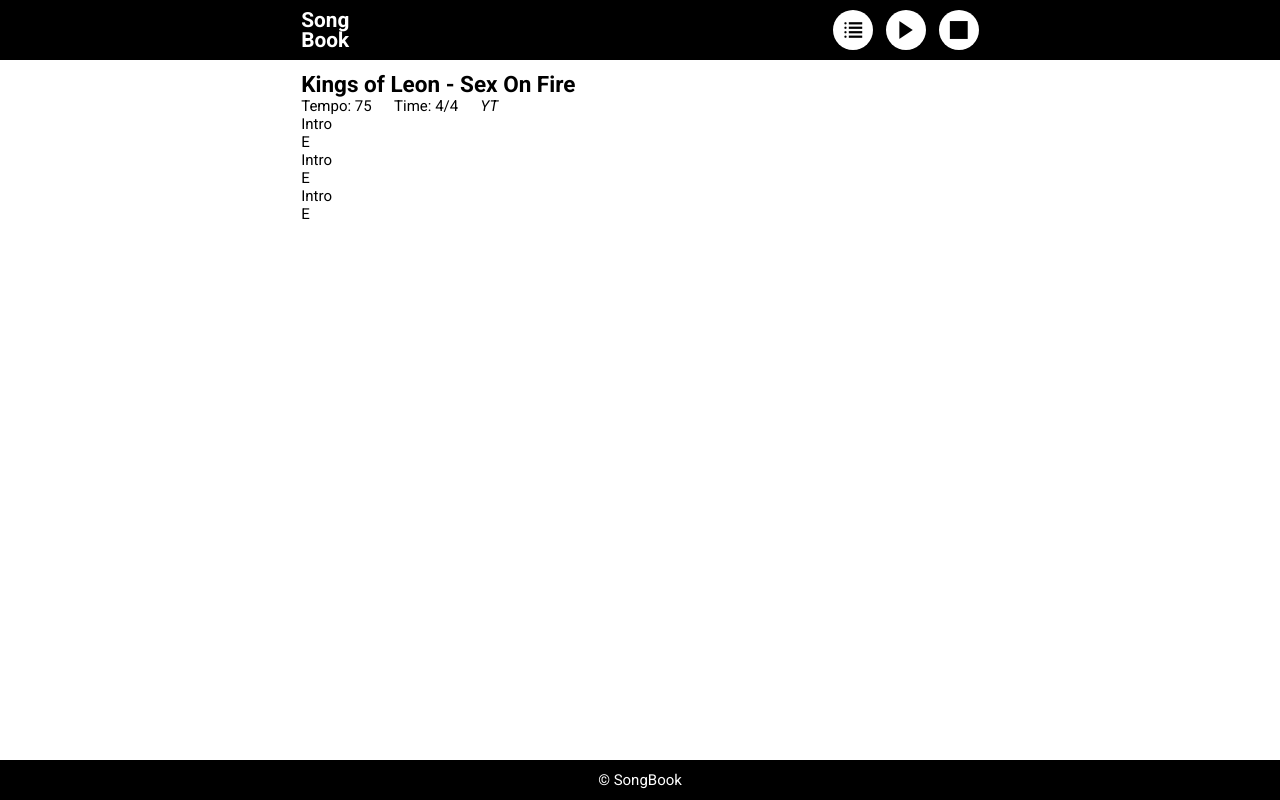
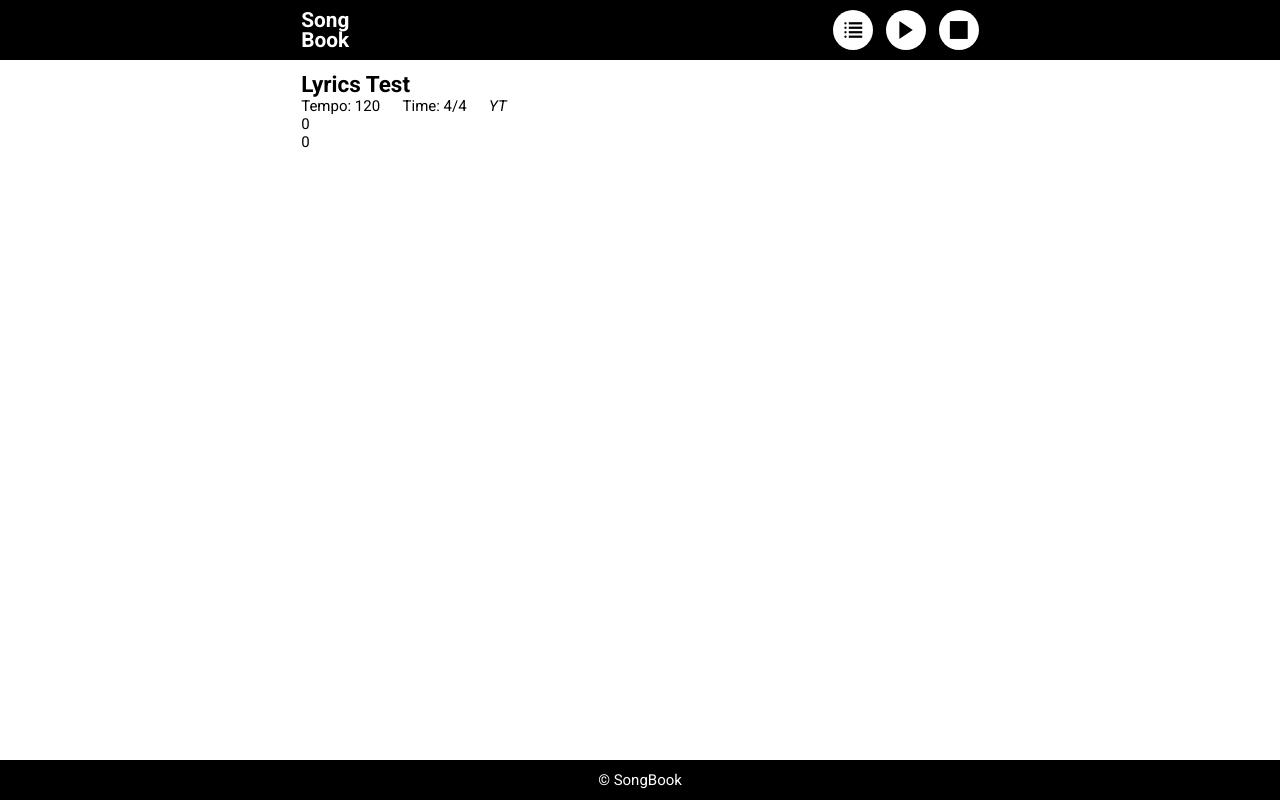
Before and after one commit to patrykkowalski0617/songbook, a React (Create React App) app: page / in a window 1280 px wide. Built offline with nearby package versions, Linux system fonts and the light colour scheme.

Commit message:
complex refactoring of counter.js. Now it stors location of all bars from lyrics json

```diff
--- a/src/components/header/Header.js
+++ b/src/components/header/Header.js
@@ -23,13 +23,13 @@
             this.props.displayLyricsList();
          },
          () => {
-            counter.toggle();
+            counter.action.toggle();
          },
          () => {
-            if (counter.clock.isRun) {
+            if (counter.isRun) {
                this.switchIcon(1);
             }
-            counter.stop();
+            counter.action.stop();
          }
       ]
    };
--- a/src/components/main/lyrics/Lyrics.js
+++ b/src/components/main/lyrics/Lyrics.js
@@ -4,29 +4,21 @@
 import counter from "../../../logic/counter";
 
 class Lyrics extends Component {
-   state = {
-      bar: 0,
-      barSet: 0
-   };
+   state = { sectionIndex: 0, barIndex: 0 };
 
    upadteLyricsBody = function() {
       this.setState({
-         bar: counter.clock.current.bar,
-         barSet: counter.clock.current.barSet
+         sectionIndex: counter.data.locationOf.currentBar[0],
+         barIndex: counter.data.locationOf.currentBar[1]
       });
    };
    upadteLyricsBody = this.upadteLyricsBody.bind(this);
 
    componentDidMount() {
-      counter.callback = this.upadteLyricsBody;
+      counter.data.callbackOn.barChange = this.upadteLyricsBody;
    }
 
    render() {
-      const text =
-         counter.lyricsData.body[this.state.barSet].text[this.state.bar];
-      const chords =
-         counter.lyricsData.body[this.state.barSet].chords[this.state.bar];
-
       return (
          <div>
             <div className="lyrics-header">
@@ -49,19 +41,17 @@
                </p>
             </div>
             <LyricsSection
-               sectionName={"previous-section"}
-               text={text}
-               chords={chords}
-            />
-            <LyricsSection
                sectionName={"current-section"}
-               text={text}
-               chords={chords}
-            />
-            <LyricsSection
-               sectionName={"next-section"}
-               text={text}
-               chords={chords}
+               text={
+                  counter.lyricsData.sections[this.state.sectionIndex].bars[
+                     this.state.barIndex
+                  ].text
+               }
+               chords={
+                  counter.lyricsData.sections[this.state.sectionIndex].bars[
+                     this.state.barIndex
+                  ].chords
+               }
             />
          </div>
       );
--- a/src/data/lyrics/kings_of_leon_-_sex_on_fire.json
+++ b/src/data/lyrics/kings_of_leon_-_sex_on_fire.json
@@ -1,119 +1,63 @@
 {
-   "title": "Kings of Leon - Sex On Fire",
+   "title": "Lyrics Test",
    "link": "https://www.youtube.com/watch?v=RF0HhrwIwp0",
-   "tempo": 75,
+   "tempo": 120,
    "time": "4/4",
-   "body": [
+   "sections": [
       {
-         "name": "intro",
-         "text": ["Intro"],
-         "chords": ["E", "E", "cis", "cis", "E", "E", "cis", "cis"]
+         "name": "test",
+         "bars": [
+            {
+               "text": "0",
+               "chords": "0"
             },
             {
-         "name": "verse",
-         "text": [
-            "Lay where you're laying",
-            "Don't make a sound",
-            "I know they're watching",
-            "They're watching"
-         ],
-         "chords": ["E", "E", "cis", "cis"]
+               "text": "0",
+               "chords": "1"
             },
             {
-         "name": "verse",
-         "text": [
-            "All the commotion",
-            "the kiddie like play",
-            "Has people talking",
-            "Talking"
-         ],
-         "chords": ["E", "E", "cis", "cis"]
+               "text": "0",
+               "chords": "2"
             },
             {
-         "name": "chorus",
-         "text": ["You", "Your sex is on fire"],
-         "chords": ["E", "E", "cis", "cis"]
+               "text": "0",
+               "chords": "3"
+            }
+         ]
       },
       {
-         "name": "verse",
-         "text": [
-            "The dark of the alley",
-            "The break of the day",
-            "Head while I'm driving",
-            "I'm driving"
-         ],
-         "chords": ["E", "E", "cis", "cis"]
+         "name": "test",
+         "bars": [
+            {
+               "text": "1",
+               "chords": "0"
             },
             {
-         "name": "verse",
-         "text": [
-            "Soft lips are open",
-            "Them knuckles are pale",
-            "Feels like you're dying",
-            "You're dying"
-         ],
-         "chords": ["E", "E", "cis", "cis"]
+               "text": "1",
+               "chords": "1"
+            }
+         ]
       },
       {
-         "name": "chorus",
-         "text": [
-            "You",
-            "Your sex is on fire",
-            "",
-            "Consumed",
-            "With what's just transpired"
-         ],
-         "chords": ["E", "E", "cis", "cis"]
+         "name": "test",
+         "bars": [
+            {
+               "text": "2",
+               "chords": "0"
             },
             {
-         "name": "verse",
-         "text": [
-            "Hot as a fever",
-            "Rattling bones",
-            "I could just taste it",
-            "Taste it"
-         ],
-         "chords": ["E", "E", "cis", "cis"]
+               "text": "2",
+               "chords": "1"
             },
             {
-         "name": "verse",
-         "text": [
-            "But it's not forever",
-            "But it's just tonight",
-            "Oh we're still the greatest",
-            "The greatest The greatest"
-         ],
-         "chords": ["E", "E", "cis", "cis"]
+               "text": "2",
+               "chords": "2"
             },
             {
-         "name": "chorus",
-         "text": ["You", "your sex is on fire"],
-         "chords": ["E", "E", "cis", "cis"]
-      },
-      {
-         "name": "chorus",
-         "text": ["You", "your sex is on fire"],
-         "chords": ["E", "E", "cis", "cis"]
-      },
-      {
-         "name": "chorus",
-         "text": ["Consumed", "With what's just transpired"],
-         "chords": ["E", "E", "cis", "cis"]
-      },
-      {
-         "name": "chorus",
-         "text": ["And you", "your sex is on fire"],
-         "chords": ["E", "E", "cis", "cis"]
-      },
-      {
-         "name": "chorus",
-         "text": ["Consumed", "With what's just transpired"],
-         "chords": ["E", "E", "cis", "cis"]
-      },
-      {
-         "name": "outro",
-         "text": ["Outro"],
-         "chords": ["E"]
+               "text": "2",
+               "chords": "3"
             }
          ]
       }
+   ]
+}
--- a/src/logic/counter.js
+++ b/src/logic/counter.js
@@ -4,112 +4,128 @@
    constructor(lyricsData, startDelay) {
       const tt = this;
 
-      this.lyricsData = lyricsData;
-      this.callback = null;
-      this.tempo = lyricsData.tempo;
-      this.timeout = function(tempo) {
-         return (60 / tempo) * 1000;
-      };
-      this.time = function() {
-         const slashIndex = lyricsData.time.search("/");
-         const meterString = lyricsData.time.substring(0, slashIndex);
-         return Number(meterString);
-      };
-      this.startDelay = startDelay;
-      this.setNewTempo = function(newTempo) {
-         tt.tempo = newTempo;
-         if (tt.clock.isRun) {
-            tt.pause();
-            tt.start();
+      this.knock = 0;
+      this.locationOfCurrentBarIndex = 0;
+      this.action = {
+         start: function() {
+            const delay = (60 / tt.data.tempo) * 1000;
+            const allBars = tt.data.locationOf.allBars();
+            const songTiming = tt.data.songTiming();
+            const callback = callback => {
+               callback
+                  ? callback()
+                  : console.warn(
+                       "Assign function to both properties of counter.data.callbackOn"
+                    );
+            };
+
+            tt.isRun = setInterval(function() {
+               if (!tt.data.locationOf.currentBar) {
+                  tt.action.pause();
+               }
+               callback(tt.data.callbackOn.knockChange);
+               tt.data.locationOf.currentBar =
+                  allBars[tt.locationOfCurrentBarIndex];
+               tt.knock++;
+               if (tt.knock % songTiming === 0) {
+                  callback(tt.data.callbackOn.barChange);
+                  tt.locationOfCurrentBarIndex++;
+               }
+            }, delay);
+         },
+         pause: function() {
+            clearInterval(tt.isRun);
+            tt.isRun = 0;
+         },
+         stop: function() {
+            if (tt.isRun) {
+               this.pause();
+               this.reset();
+            } else {
+               this.reset();
+            }
+         },
+         toggle: function(currentBarSetLength) {
+            if (tt.isRun) {
+               this.pause();
+            } else {
+               this.start(currentBarSetLength);
+            }
+         },
+         reset: function() {
+            tt.knock = 0;
+            tt.locationOfCurrentBarIndex = 0;
          }
-
-         return newTempo;
       };
 
-      this.clock = {
-         previous: {},
-         current: {
-            knock: 0, // knocks are like seconds in regural clock
-            bar: 0, // bars are like minutes in regural clock
-            _barPerBarSet: 0, // how many bars is needed to increment barSet
-            get barPerBarSet() {
-               return this._barPerBarSet;
+      this.data = {
+         callbackOn: {
+            _knockChange: null,
+            set knockChange(knockChange) {
+               this._knockChange = knockChange;
             },
-            set barPerBarSet(value) {
-               this._barPerBarSet = value;
+            get knockChange() {
+               return this._knockChange;
             },
-            barSet: 0 // barSets are like hours in regural clock
+            _barChange: null,
+            set barChange(barChange) {
+               this._barChange = barChange;
+            },
+            get barChange() {
+               return this._barChange;
+            }
          },
-         next: {},
-         knocksPerBar: tt.time(tt.meter), // how many knocks is needed to increment bar
-         // updateBarSetLength(newLength) {
-         //    this.current.barPerBarSet = newLength;
-         // },
-         reset: function() {
-            this.current.knock = 0;
-            this.current.bar = 0;
-            this.current.barSet = 0;
+         _tempo: lyricsData.tempo,
+         set tempo(tempo) {
+            this._tempo = tempo;
+            if (tt.data.isRun) {
+               tt.pause();
+               tt.start();
+            }
          },
-         isRun: 0
-      };
-      this.start = function() {
-         const timeout = tt.timeout(tt.tempo);
-         const delay = setTimeout(function() {
-            if (tt.callback) {
-               tt.callback();
-            } else {
-               console.warn("Assign function to counter.callback");
+         get tempo() {
+            return this._tempo;
+         },
+         songTiming: function() {
+            const slashIndex = lyricsData.time.search("/");
+            const meterString = lyricsData.time.substring(0, slashIndex);
+            return Number(meterString);
+         },
+         locationOf: {
+            allBars: function() {
+               const sections = counter.lyricsData.sections;
+               const map = sections.map(function(section, secIndex) {
+                  return section.bars.map(function(bar, barIndex) {
+                     return [secIndex, barIndex];
+                  });
+               });
+               const reduced = map.reduce(function(total, item) {
+                  return total.concat(item);
+               });
+               return reduced;
+            },
+            _currentBar: [],
+            set currentBar(currentBar) {
+               this._currentBar = currentBar;
+            },
+            get currentBar() {
+               return this._currentBar;
             }
-            tt.clock.isRun = setInterval(function() {
-               console.log("knock: " + tt.clock.current.knock);
-               tt.clock.current.knock++;
-               if (tt.clock.current.knock % tt.clock.knocksPerBar === 0) {
-                  tt.clock.barPerBarSet =
-                     tt.lyricsData.body[tt.clock.current.barSet].chords.length;
-                  tt.clock.current.bar++;
-                  if (
-                     tt.clock.current.bar % tt.clock.current.barPerBarSet ===
-                     0
-                  ) {
-                     tt.clock.current.barSet++;
-                     tt.clock.current.bar = 0;
-                  }
-               }
-               if (tt.callback) {
-                  tt.callback();
-               } else {
-                  console.warn("Assign function to counter.callback");
-               }
-            }, timeout);
-            clearTimeout(delay);
-         }, tt.startDelay);
-
-         return tt.clock.isRun;
-      };
-      this.pause = function() {
-         clearInterval(tt.clock.isRun);
-         tt.clock.isRun = 0;
-
-         return tt.clock.isRun;
-      };
-      this.stop = function() {
-         if (tt.clock.isRun) {
-            tt.pause();
-            tt.clock.reset();
-         } else {
-            tt.clock.reset();
+         },
+         _startDelay: null,
+         set startDelay(startDelay) {
+            this._startDelay = startDelay;
+         },
+         get startDelay() {
+            return this._startDelay;
          }
       };
-      this.toggle = function(currentBarSetLength) {
-         if (tt.clock.isRun) {
-            tt.pause();
-         } else {
-            tt.start(currentBarSetLength);
-         }
-      };
+
+      this.lyricsData = lyricsData;
+      this.isRun = 0;
    }
 }
 
-const counter = new Counter(kings_of_leon_sex_on_fire, 4);
-console.log(counter);
+const counter = new Counter(kings_of_leon_sex_on_fire);
+
 export default counter;
```
Lines whose indentation alone changed are shown as unchanged.
